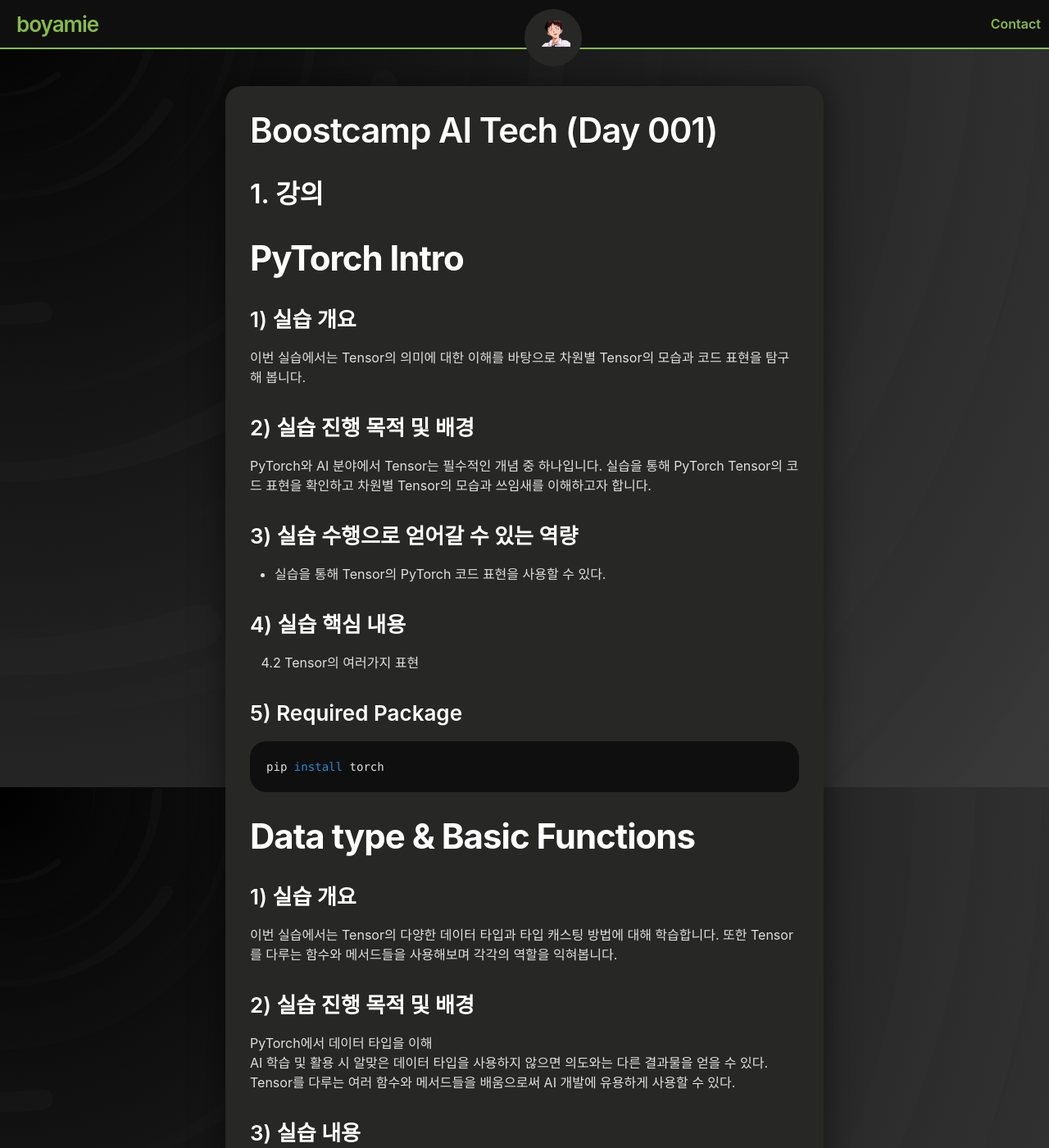
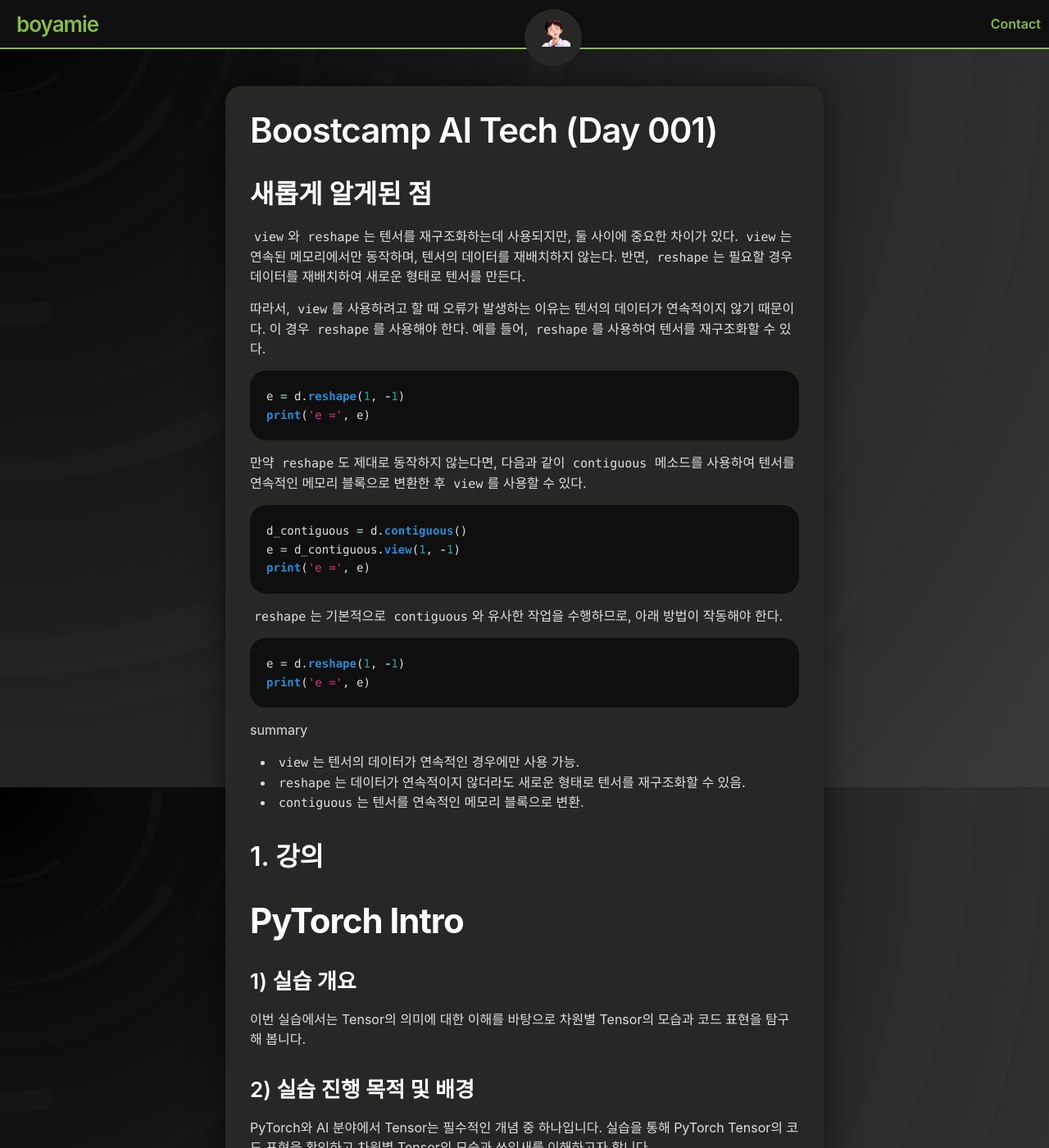
Before and after one commit to boyamie/boyamie.github.io, a Jekyll site: the page built from _posts/2024-08-05-boostcamp_001.md, in a window 1280 px wide and 1400 px high. Shown: the whole window at 82% size. Built offline with Jekyll 4.4.1, drawn with Linux system fonts in a browser that asks for light colours.

Commit message:
Update 2024-08-05-boostcamp_001.md

````diff
--- a/_posts/2024-08-05-boostcamp_001.md
+++ b/_posts/2024-08-05-boostcamp_001.md
@@ -4,6 +4,35 @@ date: 2024-08-05
 layout: post
 tags: [Naver Boostcamp, daily report]
 ---
+## 새롭게 알게된 점
+`view`와 `reshape`는 텐서를 재구조화하는데 사용되지만, 둘 사이에 중요한 차이가 있다. `view`는 연속된 메모리에서만 동작하며, 텐서의 데이터를 재배치하지 않는다. 반면, `reshape`는 필요할 경우 데이터를 재배치하여 새로운 형태로 텐서를 만든다.
+
+따라서, `view`를 사용하려고 할 때 오류가 발생하는 이유는 텐서의 데이터가 연속적이지 않기 때문이다. 이 경우 `reshape`를 사용해야 한다. 예를 들어, `reshape`를 사용하여 텐서를 재구조화할 수 있다.
+
+```python
+e = d.reshape(1, -1)
+print('e =', e)
+```
+
+만약 `reshape`도 제대로 동작하지 않는다면, 다음과 같이 `contiguous` 메소드를 사용하여 텐서를 연속적인 메모리 블록으로 변환한 후 `view`를 사용할 수 있다.
+
+```python
+d_contiguous = d.contiguous()
+e = d_contiguous.view(1, -1)
+print('e =', e)
+```
+
+`reshape`는 기본적으로 `contiguous`와 유사한 작업을 수행하므로, 아래 방법이 작동해야 한다.
+
+```python
+e = d.reshape(1, -1)
+print('e =', e)
+```
+
+summary
+- `view`는 텐서의 데이터가 연속적인 경우에만 사용 가능.
+- `reshape`는 데이터가 연속적이지 않더라도 새로운 형태로 텐서를 재구조화할 수 있음.
+- `contiguous`는 텐서를 연속적인 메모리 블록으로 변환.
 
 ## 1. 강의
 
````
